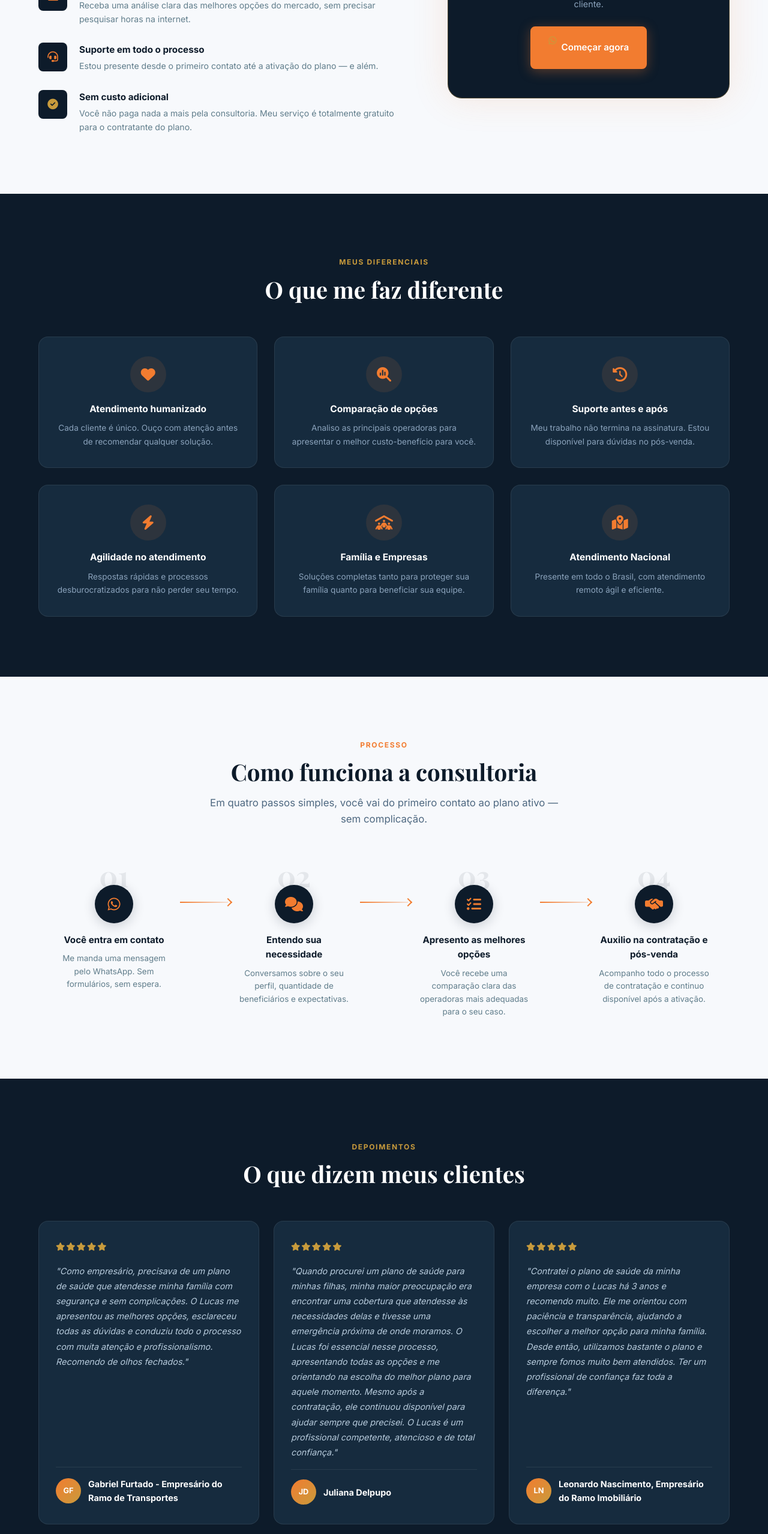
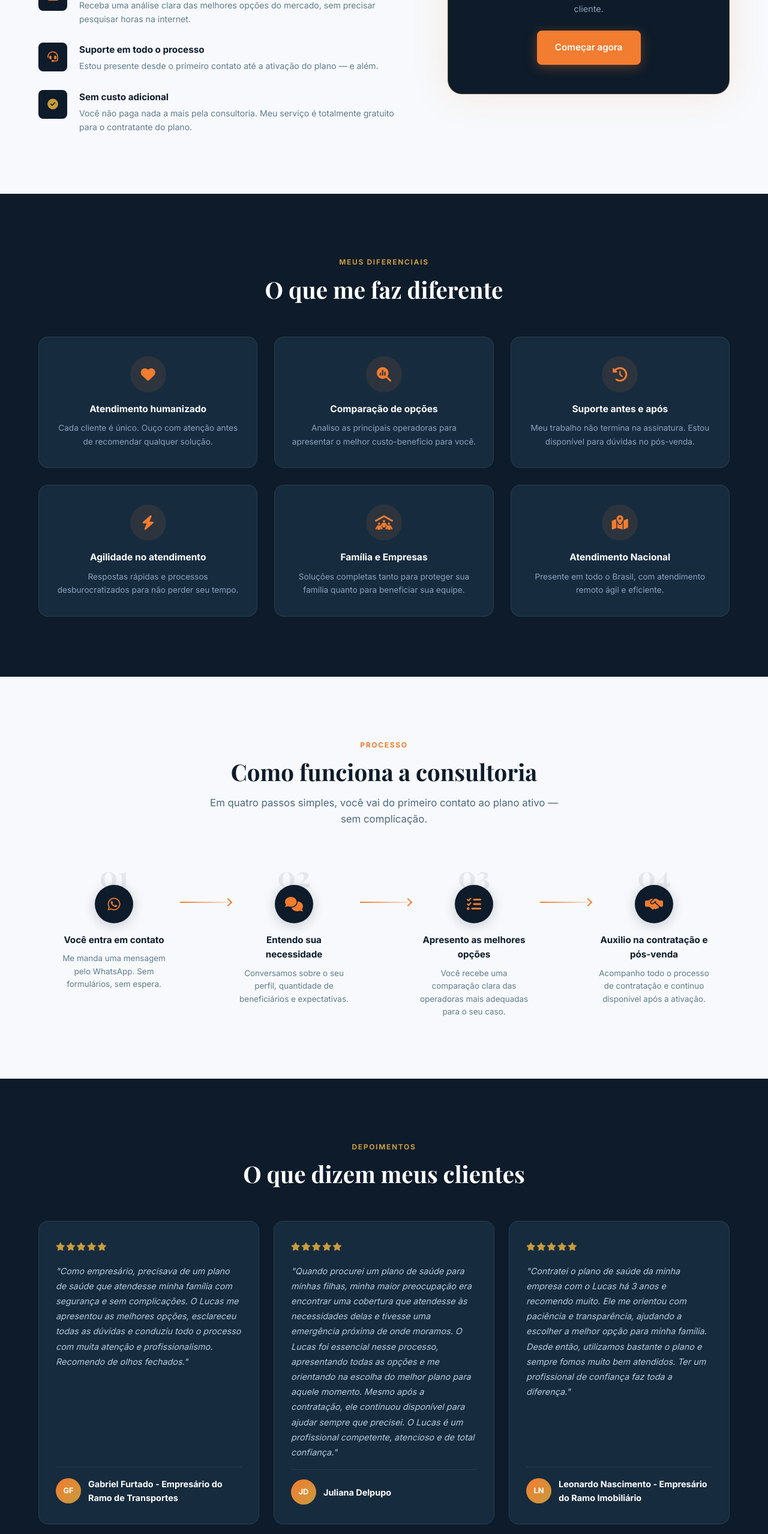
Before and after one commit to JeffLmad/site-lucas-oliveira, a plain HTML site: page index.html in a window 1280 px wide. Shown: the part 2618-5175 px from the top of the page at 60% size. Drawn offline with nearby package versions, Linux system fonts and the light colour scheme.

Commit message:
correção de botões

```diff
--- a/index.html
+++ b/index.html
@@ -243,7 +243,7 @@
           <h3>Consultoria <span>100% gratuita</span></h3>
           <p>Você não paga nada a mais por ter um especialista ao seu lado. A operadora remunera o consultor, não o cliente.</p>
           <a href="https://wa.me/5511932277961?text=Ol%C3%A1%2C%20Lucas%21%20Gostaria%20de%20receber%20uma%20consultoria%20sobre%20planos%20de%20sa%C3%BAde." target="_blank" rel="noopener" class="btn btn--primary" style="margin-top:1.5rem">
-            <i class="fa-brands fa-whatsapp"></i> Começar agora
+            Começar agora
           </a>
         </div>
       </div>
@@ -383,7 +383,7 @@
           <div class="depo-card__author">
             <div class="depo-card__avatar">LN</div>
             <div>
-              <strong>Leonardo Nascimento, Empresário do Ramo Imobiliário</strong>
+              <strong>Leonardo Nascimento - Empresário do Ramo Imobiliário</strong>
             </div>
           </div>
         </div>
```
